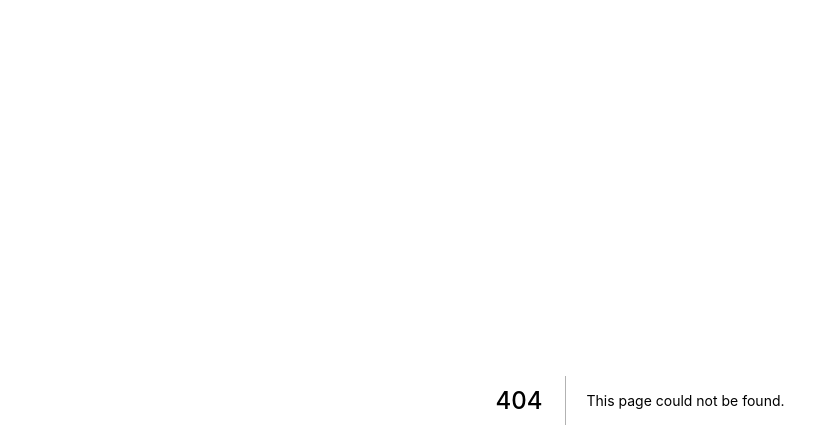
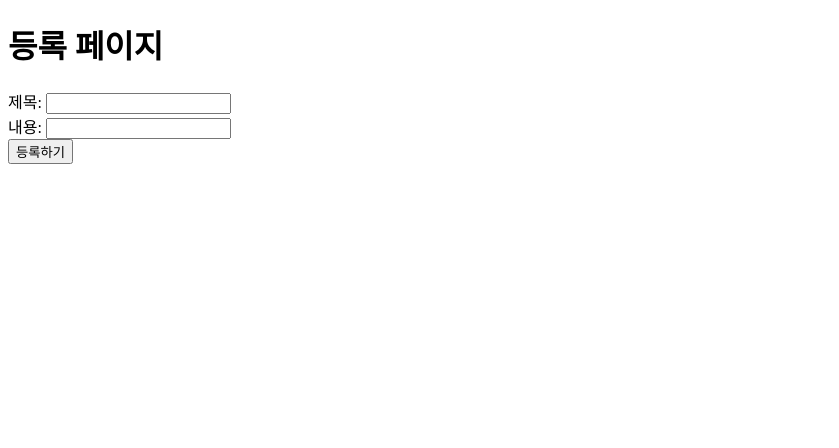
Before and after one commit to minngaeng/aa, a Next.js app in the folder class/: page /section09/09-01-board-new in a window 1280 px wide. Before the commit this address had no page. Shown: the top 448 px of the page, without its empty margins (0-839 px from the left). Built offline with nearby package versions, Linux system fonts and the light colour scheme.

Commit message:
board-edit/new

```diff
--- /dev/null
+++ b/class/pages/section09/09-01-board-new/index.js
@@ -0,0 +1,10 @@
+export default function BorardNewPage(){
+  return(
+    <>
+    <h1>등록 페이지</h1>
+    제목: <input /><br />
+    내용: <input /><br />
+    <button>등록하기</button>
+    </>
+    )
+}
```
Also changed, not shown: class/pages/section09/09-01-board-edit/index.js (added, +10 -0 lines).
